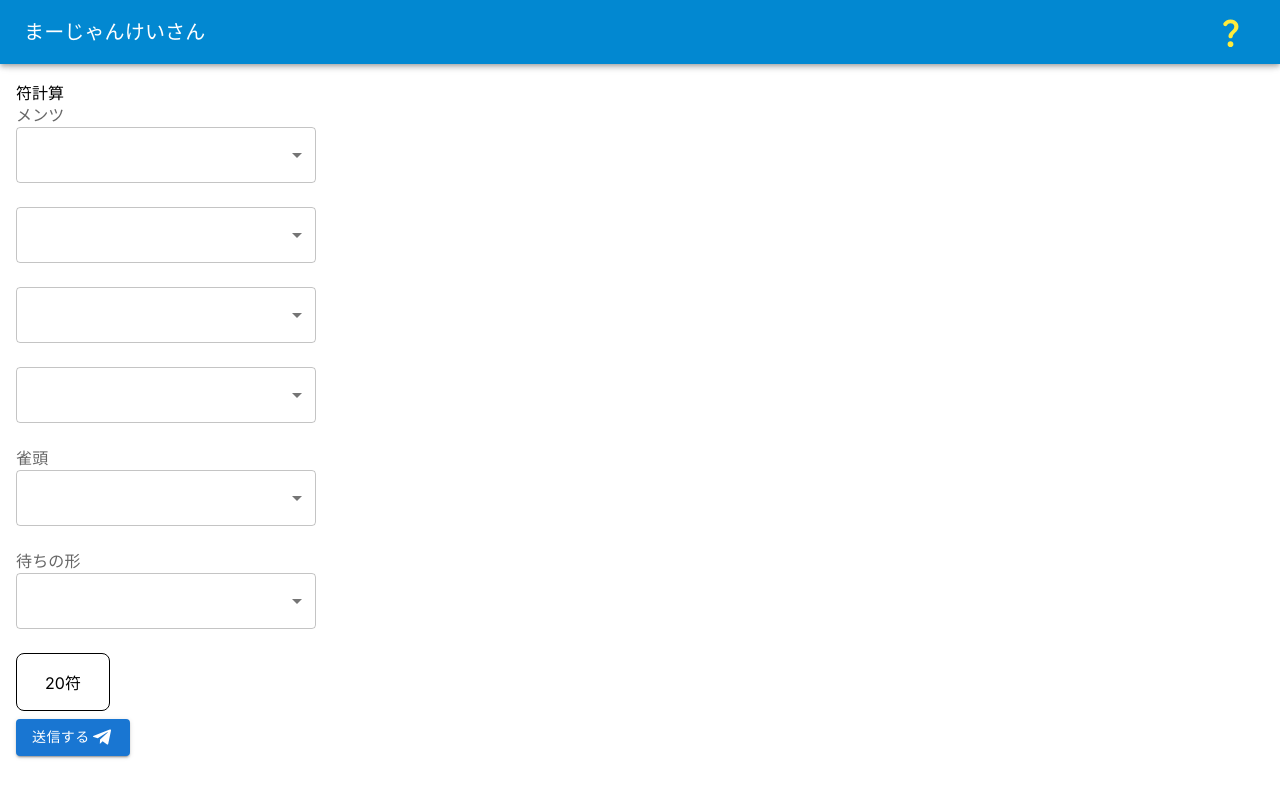
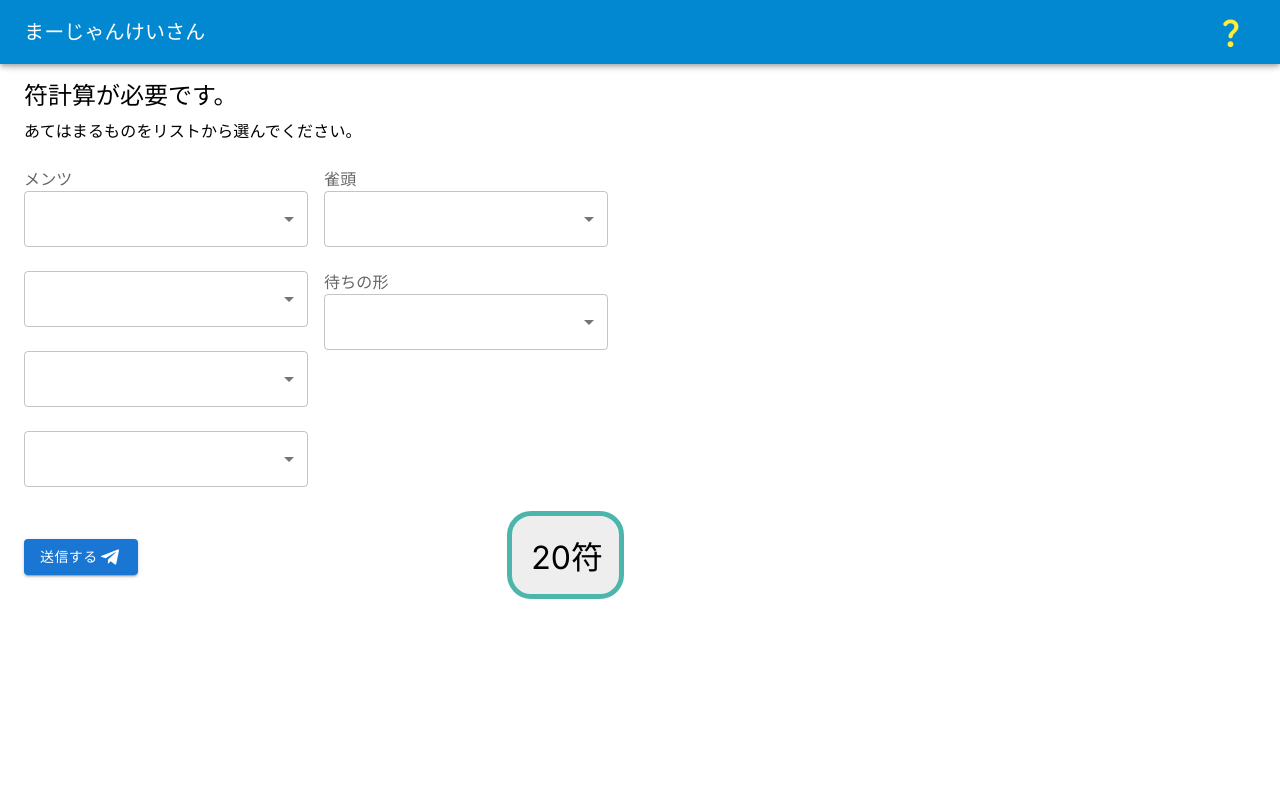
Before and after one commit to i068edo/mj-app, a Next.js app: page / in a window 1280 px wide. Both pictures are taken after a click on the button "送信する". Shown: the top 798 px of the page. Built offline with nearby package versions, Linux system fonts and the light colour scheme.

Commit message:
レイアウトを修正、無駄なコードを削除

```diff
--- a/src/app/fu/FuField.js
+++ b/src/app/fu/FuField.js
@@ -1,11 +1,9 @@
 import * as React from 'react';
-import { useState } from 'react';
 import Box from '@mui/material/Box';
-import InputLabel from '@mui/material/InputLabel';
-import MenuItem from '@mui/material/MenuItem';
-import FormControl from '@mui/material/FormControl';
-import Select from '@mui/material/Select';
 import FormLabel from '@mui/material/FormLabel';
+import Grid from '@mui/material/Grid';
+import Typography from '@mui/material/Typography';
+
 
 import MentsuSelect from './MentsuSelect';
 import JantoSelect from './JantoSelect';
@@ -13,35 +11,41 @@ import MachiSelect from './MachiSelect';
 import FuResult from './FuResult';
 import FuSubmitButton from './FuSubmitButton'
 
-export default function FuField( props ) {
-
-    const {visibleFuField, setVisibleFuField, visibleResultField, setVisibleResultField,
-        fu, setFu, han, tsumoRon, setTotalPoint, oyaKo, menzenFuuro} = props;
+export default function FuField(props) {
+    const { visibleFuField, setVisibleFuField, visibleResultField, setVisibleResultField,
+        fu, setFu, han, tsumoRon, setTotalPoint, oyaKo, menzenFuuro } = props;
 
     return (
-        <Box sx={{ mt: 3, mb: 3, ml: 1 }} >
-            符計算
+        <Box sx={{ m: 2 }} maxWidth={600} >
+            <Typography gutterBottom variant="h5" component="div">符計算が必要です。</Typography>
+            <Typography gutterBottom variant="body1" sx={{ mb: 3 }}>あてはまるものをリストから選んでください。</Typography>
 
-            <Box sx={{ minWidth: 120, maxWidth: 300 }}>
-                <FormControl fullWidth>
+            <Grid container spacing={2}>
+                <Grid item display='flex' flexDirection='column' width={300}>
                     <FormLabel>メンツ</FormLabel>
-                    <MentsuSelect {...{fu: fu, setFu: setFu}}/>
-                    <MentsuSelect {...{fu: fu, setFu: setFu}}/>
-                    <MentsuSelect {...{fu: fu, setFu: setFu}}/>
-                    <MentsuSelect {...{fu: fu, setFu: setFu}}/>
+                    <MentsuSelect {...{ fu, setFu }} />
+                    <MentsuSelect {...{ fu, setFu }} />
+                    <MentsuSelect {...{ fu, setFu }} />
+                    <MentsuSelect {...{ fu, setFu }} />
+                </Grid>
+                <Grid item display='flex' flexDirection='column' width={300}>
                     <FormLabel>雀頭</FormLabel>
-                    <JantoSelect {...{fu: fu, setFu: setFu}}/>
+                    <JantoSelect {...{ fu, setFu }} />
                     <FormLabel>待ちの形</FormLabel>
-                    <MachiSelect {...{fu: fu, setFu: setFu}} />
+                    <MachiSelect {...{ fu, setFu }} />
+                </Grid>
+            </Grid>
+
+            <Box display='flex' alignItems='flex-end' justifyContent='space-between' sx={{ position: "sticky", bottom: 0 }}>
+                <FuSubmitButton {...{
+                    setVisibleFuField, setVisibleResultField,
+                    fu, setFu, han, tsumoRon, setTotalPoint, oyaKo
+                }} />
+                <FuResult {...{ fu }} />
+            </Box>
 
 
-                </FormControl>
-            </Box>
 
-            <FuResult {...{fu: fu, setFu: setFu, tsumoRon: tsumoRon, menzenFuuro: menzenFuuro}}/>
-            <FuSubmitButton {...{visibleFuField: visibleFuField, setVisibleFuField: setVisibleFuField,
-            visibleResultField: visibleResultField, setVisibleResultField: setVisibleResultField,fu: fu,
-            setFu: setFu, han: han, tsumoRon: tsumoRon, setTotalPoint: setTotalPoint, oyaKo: oyaKo}}/>
         </Box>
     )
 }
--- a/src/app/fu/FuResult.js
+++ b/src/app/fu/FuResult.js
@@ -1,23 +1,27 @@
 import * as React from 'react';
-import { useState } from 'react';
 import Box from '@mui/material/Box';
+import { teal, grey } from '@mui/material/colors';
 
-export default function FuResult( props ){
-    const {fu, setFu, tsumoRon, menzenFuuro} = props;
+export default function FuResult({ fu }) {
 
-    return(
-        <>
+
+    return (
+
             <Box sx={{
-                border: 1,
-                borderRadius: 2,
+                minWidth: 75,
+                maxHeight: 50,
+                backgroundColor: grey[200],
+                border: 5,
+                borderRadius: 6,
+                borderColor: teal[300],
                 p: 2,
-                minWidth: 30,
-                maxWidth: 60,
                 display: 'flex',
-                justifyContent: 'center'
-                }}>
+                justifyContent: 'end',
+                fontSize: '32px'
+            }}>
                 {fu}符
             </Box>
-        </>
+
+
     )
 }
--- a/src/app/page.js
+++ b/src/app/page.js
@@ -21,30 +21,28 @@ function ParentField(props) {
   const [han, setHan] = useState(0);
   const [fu, setFu] = useState();
   const [dora, setDora] = useState(0);
-  const [honba, setHonba] = useState(0);
   const [totalPoint, setTotalPoint] = useState(0);
-  const [isYakuman, setIsYakuman] = useState(false);
   const [isChiitoitsu, setIsChiitoitsu] = useState(false);
   const [isPinfu, setIsPinfu] = useState(false);
   const [yakuList, setYakuList] = useState([]);
   const [yakuman, setYakuman] = useState(0);
   const [naniman, setNaniman] = useState('');
-  const yakuNameList1 = ["立直（リーチ）", "断么九（タンヤオ）", "門前清自摸和（ツモ）",
+  const yakuNameList1 = ["立直（リーチ）", "一発（イッパツ）", "門前清自摸和（ツモ）",
     "自風牌（トン・ナン・シャー・ペー）", "場風牌（トン・ナン・シャー・ペー）",
     "白（ハク）", "發（ハツ）", "中（チュン）",
-    "平和（ピンフ）", "一盃口（イーペーコー）",
+    "断么九（タンヤオ）", "平和（ピンフ）", "一盃口（イーペーコー）",
     "槍槓（チャンカン）", "嶺上開花（リンシャン）",
-    "海底摸月（ハイテイ）", "河底撈魚（ホウテイ）",
-    "一発（イッパツ）"];
+    "海底摸月（ハイテイ）", "河底撈魚（ホウテイ）"
+    ];
   const yakuNameList2 = ["ダブル立直（ダブルリーチ）", "三色同刻（サンショクドーコー）",
     "三槓子（サンカンツ）", "対々和（トイトイ）", "三暗刻（サンアンコー）",
     "小三元（ショーサンゲン）", "混老頭（ホンロートー）", "七対和（チートイ）",
-    "混全帯么九（チャンタ）", "混全帯么九（チャンタ） 食い下がり一飜　",
-    "一気通貫（イッツー）", "一気通貫（イッツー） 食い下がり一飜　",
-    "三色同順（サンショクドウジュン）", "三色同順（サンショクドウジュン）食い下がり一飜　"];
-  const yakuNameList3 = ["二盃口（リャンペーコー）", "純全帯么九（ジュンチャン）", "純全帯么九（ジュンチャン）食い下がり一飜　",
-    "混一色（ホンイツ）", "混一色（ホンイツ） 食い下がり一飜　"];
-  const yakuNameList6 = ["清一色（チンイツ）", "清一色（チンイツ） 食い下がり一飜　"];
+    "混全帯么九（チャンタ）", "混全帯么九（チャンタ） 食い下がり一飜 ",
+    "一気通貫（イッツー）", "一気通貫（イッツー） 食い下がり一飜 ",
+    "三色同順（サンショクドウジュン）", "三色同順（サンショクドウジュン）食い下がり一飜 "];
+  const yakuNameList3 = ["二盃口（リャンペーコー）", "純全帯么九（ジュンチャン）", "純全帯么九（ジュンチャン）食い下がり一飜 ",
+    "混一色（ホンイツ）", "混一色（ホンイツ） 食い下がり一飜 "];
+  const yakuNameList6 = ["清一色（チンイツ）", "清一色（チンイツ） 食い下がり一飜 "];
   const yakumanNameList = ["天和（テンホー）", "地和（チーホー）",
     "大三元（ダイサンゲン）", "四暗刻（スーアンコウ）", "字一色（ツーイーソー）",
     "緑一色（リューイーソー）", "清老頭（チンロートー）", "国士無双（コクシムソウ）",
@@ -71,7 +69,8 @@ function ParentField(props) {
        <FuField {...{
         visibleFuField, setVisibleFuField, visibleResultField, setVisibleResultField,
         fu, setFu, han, tsumoRon, setTotalPoint, oyaKo, menzenFuuro
-      }}/> }
+      }}/>
+      }
       {visibleResultField &&
         <ResultField  {...{
           oyaKo, tsumoRon, han, yakuList, totalPoint, yakuman, fu, naniman
--- a/src/app/yaku/DoraCount.js
+++ b/src/app/yaku/DoraCount.js
@@ -1,10 +1,8 @@
 import * as React from 'react';
-import { useState } from 'react';
-import Stack from '@mui/material/Stack';
 import Box from '@mui/material/Box';
 import TextField from '@mui/material/TextField';
-import Typography from '@mui/material/Typography';
 import Button from '@mui/material/Button';
+import ButtonGroup from '@mui/material/ButtonGroup';
 
 export default function DoraCount(props) {
   const { han, setHan, yakuList, setYakuList, dora, setDora} = props;
@@ -33,7 +31,7 @@ export default function DoraCount(props) {
 
 
   return (
-    <Box sx={{ mt: 1 }} display='flex' flexDirection='row' alignItems='flex-start'>
+    <Box display='flex' flexDirection='column' alignItems='flex-start'>
       <TextField id="ドラの数"
                  label="ドラの数"
                  type="number"
@@ -46,11 +44,10 @@ export default function DoraCount(props) {
 
     />
 
-    <Box display='flex' flexDirection='column'>
-      <Button variant="outlined"  onClick={confirmDora} color="secondary" sx={{m:1}}>ドラの数を確定</Button>
-      <Button variant="outlined"  onClick={deleteDora} color="secondary" sx={{m:1}}>ドラの数を削除</Button>
-
-    </Box>
+      <ButtonGroup variant="outlined" color="secondary">
+        <Button onClick={confirmDora} >ドラの数を確定</Button>
+        <Button onClick={deleteDora} >ドラの数を削除</Button>
+      </ButtonGroup>
 
 
 
```
Also changed, not shown: src/app/yaku/YakuList.js (+0 -10 lines), src/app/yaku/YakuListItem.js (+6 -13 lines).
